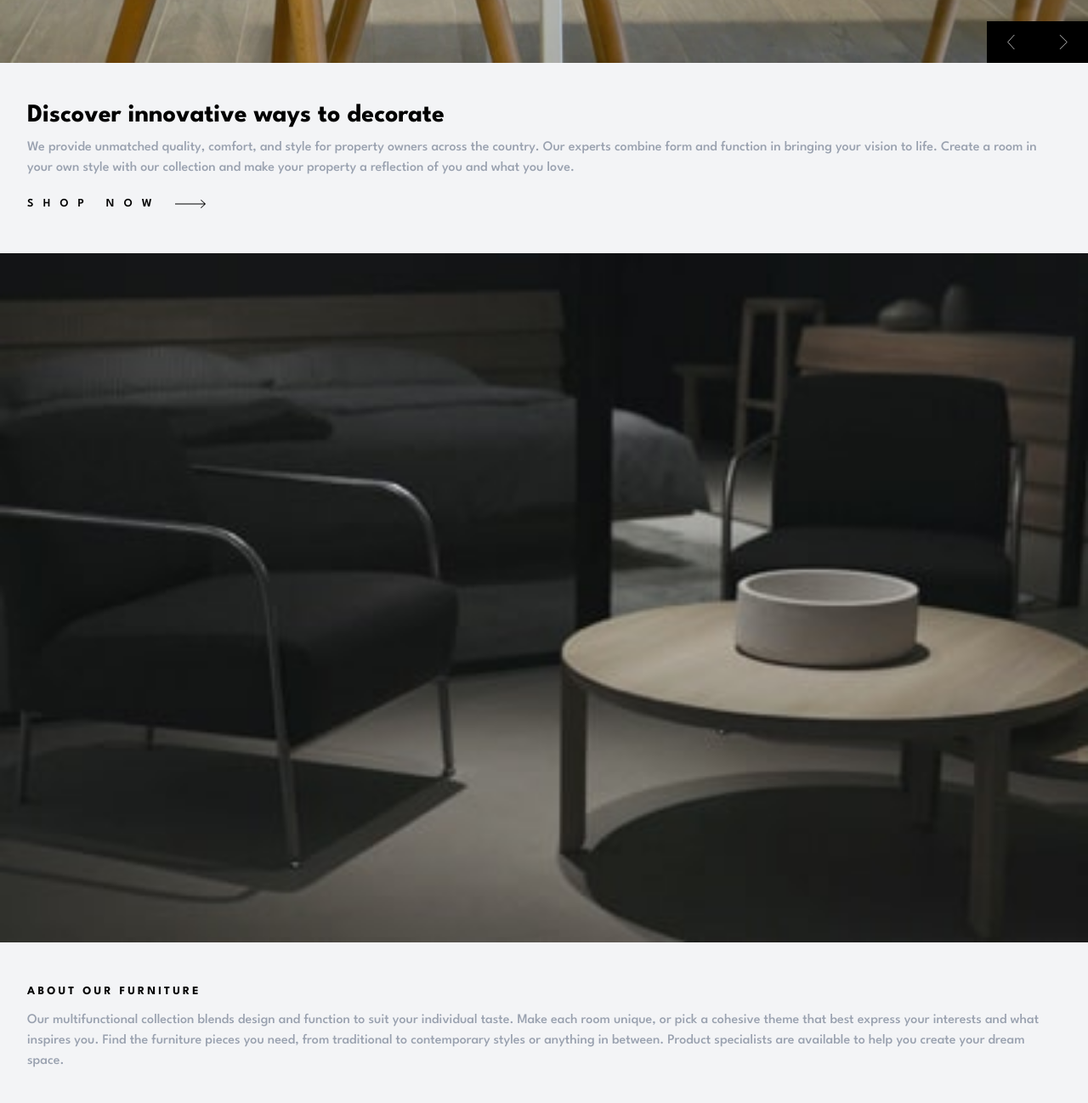
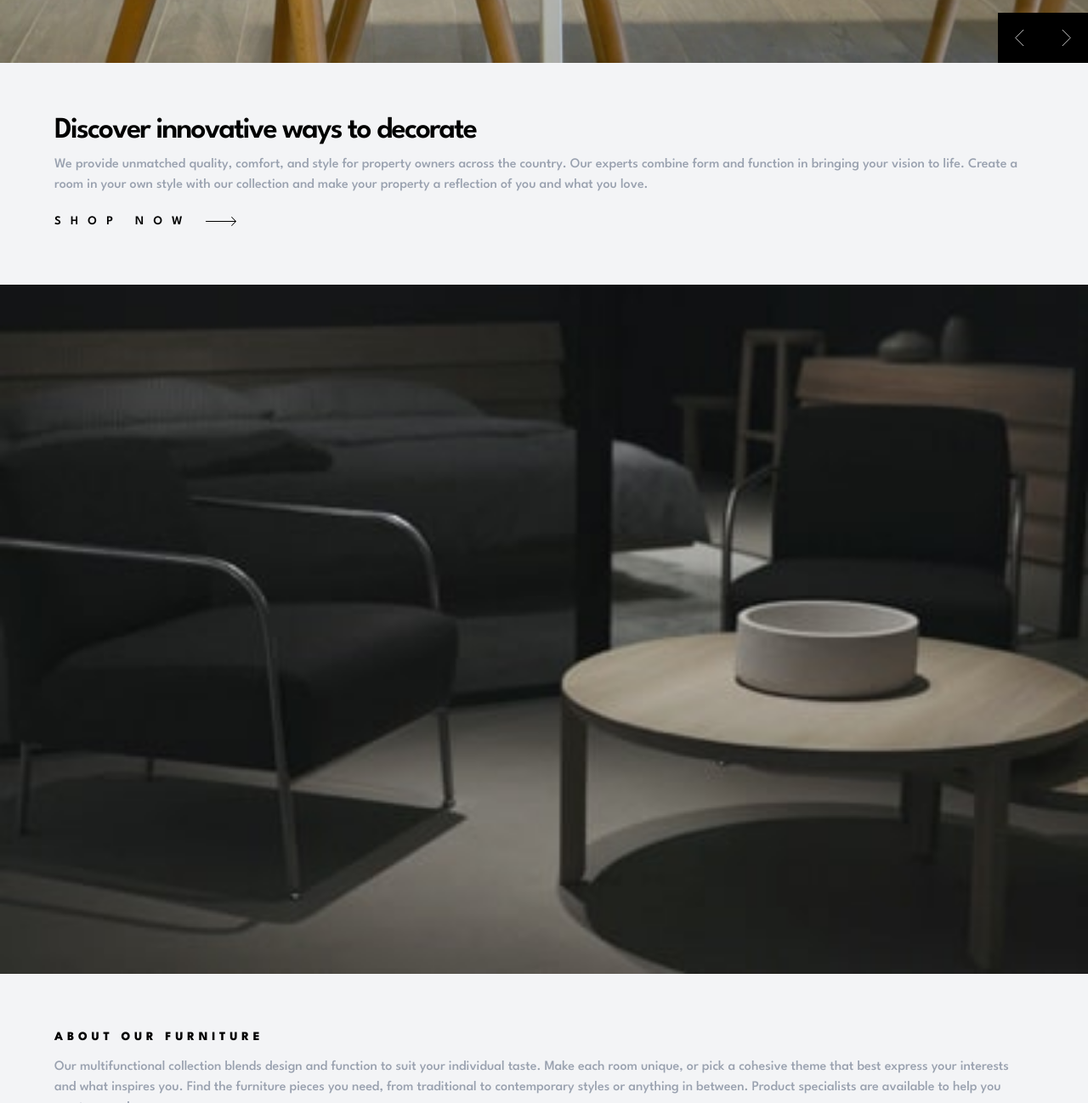
Before and after one commit to vedantagrawal524/room-homepage, a website: page index.html in a window 1280 px wide. Shown: the part 740-2038 px from the top of the page at 85% size. Drawn offline with Linux system fonts and the light colour scheme.

```diff
--- a/index.html
+++ b/index.html
@@ -94,33 +94,33 @@
             class="showcase-controls absolute right-0 bottom-0 z-10 bg-black"
           >
             <button
-              class="cursor-pointer bg-black px-6 py-4 hover:bg-gray-500"
+              class="xs:p-5 cursor-pointer bg-black px-5 py-4 hover:bg-gray-500"
               id="prev-img"
             >
               <img
                 src="/images/icons/icon-angle-left.svg"
                 alt="Prev Image"
-                class="h-auto w-[0.6rem]"
+                class="xs:w-[0.7rem] h-auto w-[0.6rem]"
               />
             </button>
 
             <button
-              class="cursor-pointer bg-black px-6 py-4 hover:bg-gray-500"
+              class="xs:p-5 cursor-pointer bg-black px-5 py-4 hover:bg-gray-500"
               id="next-img"
             >
               <img
                 src="/images/icons/icon-angle-right.svg"
                 alt="Next Image"
-                class="h-auto w-[0.6rem]"
+                class="xs:w-[0.7rem] h-auto w-[0.6rem]"
               />
             </button>
           </div>
         </section>
 
-        <section class="showcase-text px-8 py-12">
+        <section class="showcase-text xs:p-16 px-8 py-12">
           <div class="flex flex-col gap-3">
             <h1
-              class="text-title text-[1.88rem] leading-7 font-[650] text-black"
+              class="text-title xs:text-[2.2rem] text-[2.1rem] leading-8 font-[600] tracking-tighter text-black"
             >
               Discover innovative ways to decorate
             </h1>
@@ -133,7 +133,7 @@
             </p>
             <a class="mt-2 flex flex-row items-center gap-4" href="#"
               ><p
-                class="shop-button self-center text-[0.85rem] font-[550] tracking-[0.7rem] text-black uppercase"
+                class="shop-button xs:text-[0.9em] self-center text-[0.85rem] font-[550] tracking-[0.7rem] text-black uppercase"
               >
                 Shop now
               </p>
@@ -185,9 +185,9 @@
           />
         </picture>
 
-        <div class="flex flex-col gap-3 px-8 py-12">
+        <div class="xs:p-16 flex flex-col gap-3 px-8 py-12">
           <h2
-            class="about-title text-[0.85rem] font-[700] tracking-[0.2rem] text-black uppercase"
+            class="xs:text-[0.9rem] about-title text-[0.85rem] font-[800] tracking-[0.3rem] text-black uppercase"
           >
             About our furniture
           </h2>
--- a/src/input.css
+++ b/src/input.css
@@ -2,5 +2,7 @@
 @import "tailwindcss";
 
 @theme {
+  --breakpoint-xxs: 350px;
+  --breakpoint-xs: 425px;
   --font-spartan: "League Spartan", sans-serif;
 }
```
Also changed, not shown: css/style.css.
